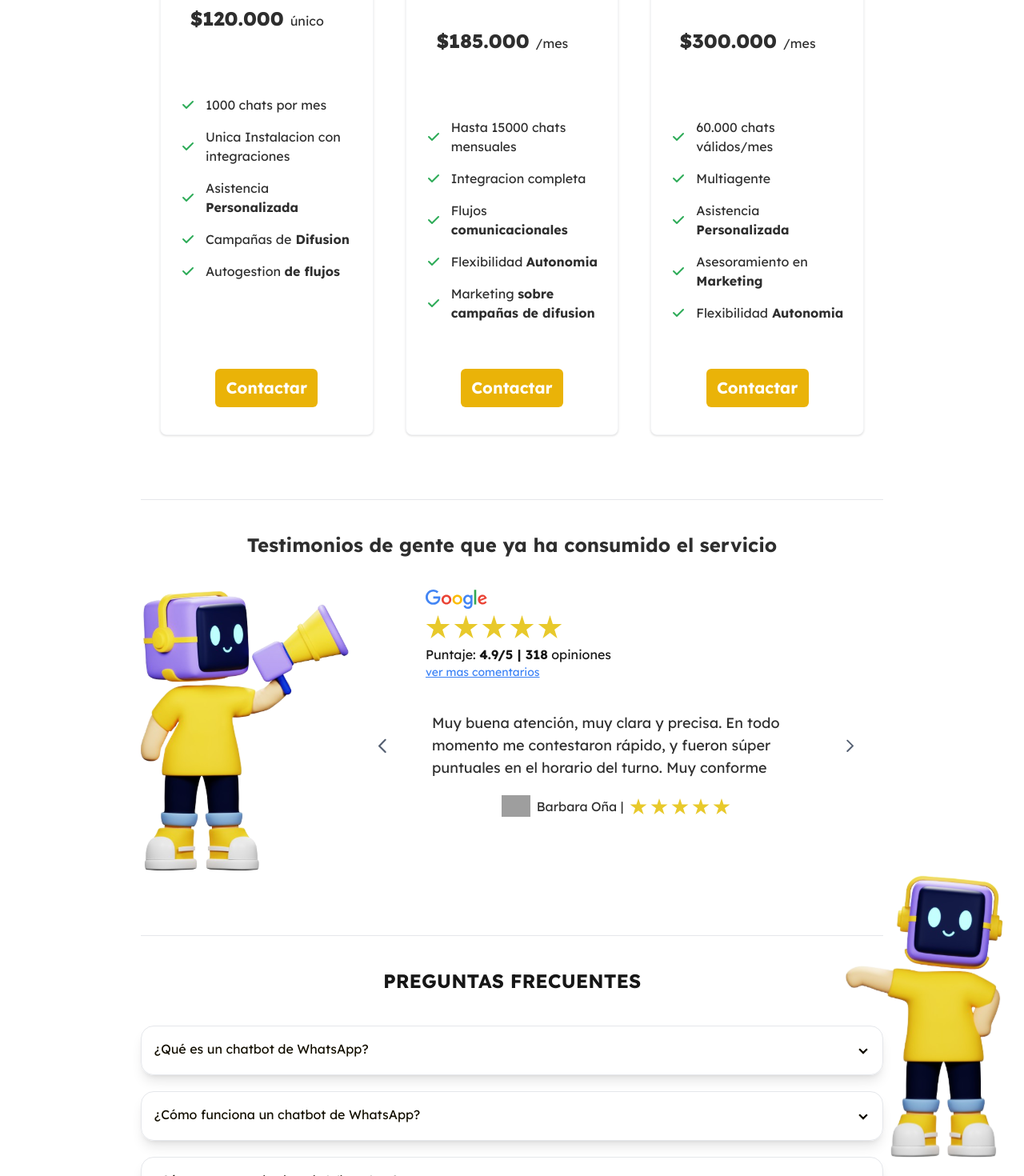
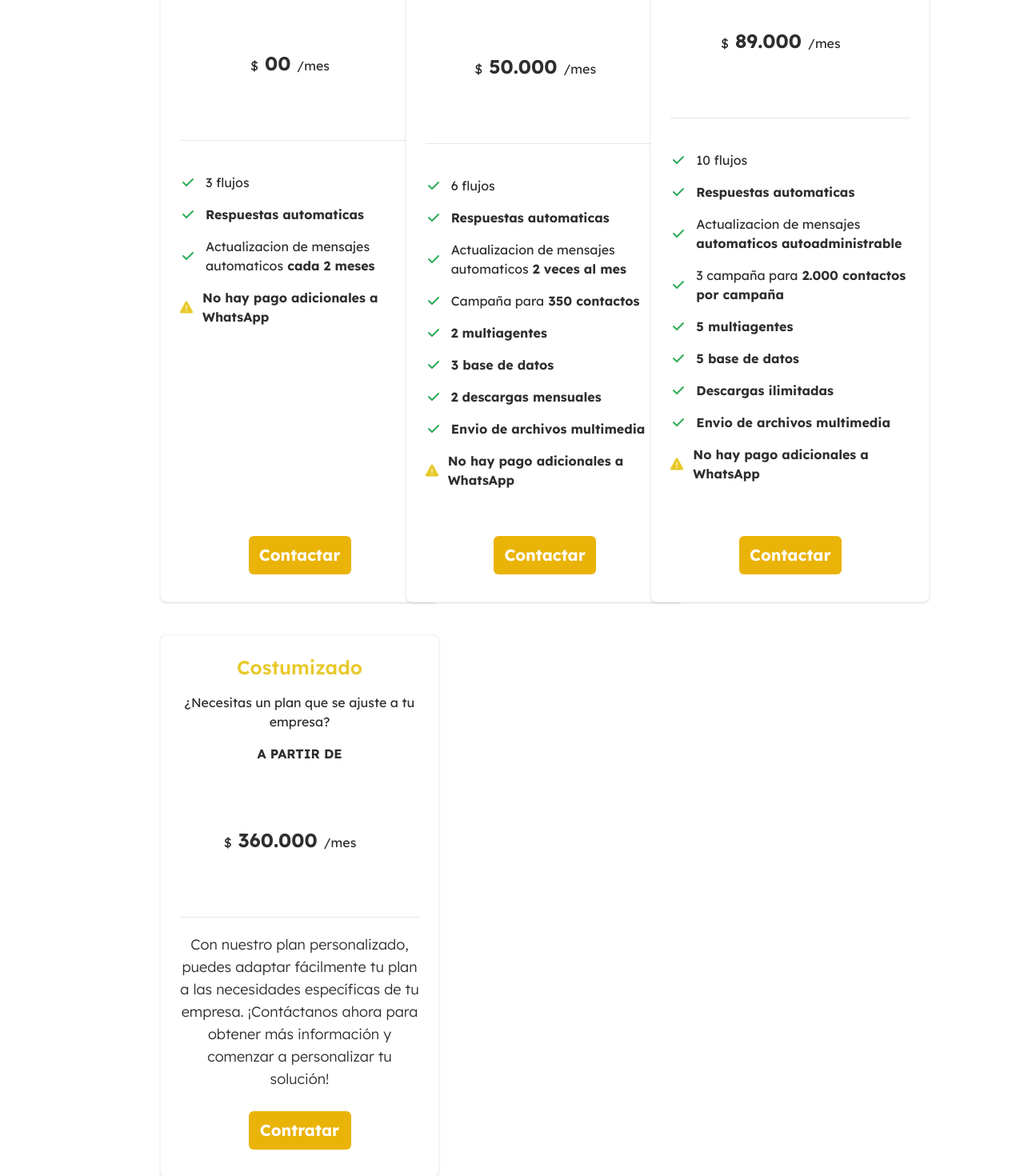
Before and after one commit to RST-Sistemas/chatbot-landing, a Next.js app: page / in a window 1280 px wide. Shown: the part 2520-3990 px from the top of the page at 80% size. Built offline with nearby package versions, Linux system fonts and the light colour scheme; grey boxes are pictures that could not be loaded.

Commit message:
fix price table

```diff
--- a/src/app/Components/PriceTable/PriceTable.jsx
+++ b/src/app/Components/PriceTable/PriceTable.jsx
@@ -3,72 +3,92 @@
 import React from "react";
 import Package from "./components/Package";
 import Statement from "./components/Statement";
+import Items from "./components/Items";
+import Link from "next/link";
+import ButtonContactar from "../Buttons/ButtonAssist";
+import CostumePackage from "./components/CostumePackage";
 
 const listItems = {
   inicial: [
     {
-      text: "1000 chats por mes",
+      text: "3 flujos",
       bold: "",
     },
     {
-      text: "Unica Instalacion con integraciones",
+      text: "",
+      bold: "Respuestas automaticas",
+    },
+    {
+      text: "Actualizacion de mensajes automaticos",
+      bold: "cada 2 meses",
+    },
+  ],
+  emprendedores: [
+    {
+      text: "6 flujos",
       bold: "",
     },
     {
-      text: "Asistencia",
-      bold: "Personalizada",
+      text: "",
+      bold: "Respuestas automaticas",
     },
     {
-      text: "Campañas de",
-      bold: "Difusion",
+      text: "Actualizacion de mensajes automaticos",
+      bold: "2 veces al mes",
     },
     {
-      text: "Autogestion ",
-      bold: "de flujos",
+      text: "Campaña para",
+      bold: "350 contactos",
+    },
+    {
+      text: "",
+      bold: "2 multiagentes",
+    },
+    {
+      text: "",
+      bold: "3 base de datos",
+    },
+    {
+      text: "",
+      bold: "2 descargas mensuales",
+    },
+    {
+      text: "",
+      bold: "Envio de archivos multimedia",
     },
   ],
-  premium: [
+  pyme: [
     {
-      text: "Hasta 15000 chats mensuales",
+      text: "10 flujos",
       bold: "",
     },
     {
-      text: "Integracion completa",
-      bold: "",
+      text: "",
+      bold: "Respuestas automaticas",
     },
     {
-      text: "Flujos ",
-      bold: "comunicacionales",
+      text: "Actualizacion de mensajes",
+      bold: "automaticos autoadministrable",
     },
     {
-      text: "Flexibilidad ",
-      bold: "Autonomia",
+      text: "3 campaña para",
+      bold: "2.000 contactos por campaña",
     },
     {
-      text: "Marketing  ",
-      bold: "sobre campañas de difusion",
-    },
-  ],
-  enterprise: [
-    {
-      text: "60.000 chats válidos/mes",
-      bold: "",
+      text: "",
+      bold: "5 multiagentes",
     },
     {
-      text: "Multiagente",
-      bold: "",
+      text: "",
+      bold: "5 base de datos",
     },
     {
-      text: "Asistencia ",
-      bold: "Personalizada",
+      text: "",
+      bold: "Descargas ilimitadas",
     },
     {
-      text: "Asesoramiento en",
-      bold: "Marketing",
-    },
-    {
-      text: "Flexibilidad",
-      bold: "Autonomia",
+      text: "",
+      bold: "Envio de archivos multimedia",
     },
   ],
 };
@@ -81,31 +101,33 @@ const PriceTable = () => {
           <Statement />
           <div className='space-y-10 lg:grid lg:grid-cols-3 sm:gap-6 xl:gap-10 lg:space-y-0 md:gap-4 '>
             <Package
-              title='Inicial'
-              description='La mejor opción para emprendedores.'
-              price='$120.000 '
-              times={"único"}
+              title='Gratis'
+              description='¡Mejora tu atención al cliente sin costo alguno! Obtén acceso gratuito a herramientas básicas para impulsar tu negocio.'
+              price='00 '
+              times={"/mes"}
               listItems={listItems.inicial}
               url='#contact'
             />
 
             <Package
-              title='Premium'
-              description='Ideal para PyMEs con un foco medio de comunicación.'
-              price='$185.000 '
+              title='Emprendedores'
+              description='Haz crecer tu empresa con nuestra solución diseñada para emprendedores. '
+              price='50.000 '
+              offer='89.000'
               times={"/mes"}
-              listItems={listItems.premium}
+              listItems={listItems.emprendedores}
               url='#contact'
             />
 
             <Package
-              title='Enterprise'
-              description='Ideal para empresas de alto tránsito comunicacional.'
-              price='$300.000 '
+              title='PyMe'
+              description='Optimiza la eficiencia de tu negocio con nuestra oferta especial para PyMes.'
+              price='89.000 '
               times={"/mes"}
-              listItems={listItems.enterprise}
+              listItems={listItems.pyme}
               url='#contact'
             />
+            <CostumePackage />
           </div>
         </div>
       </section>
--- /dev/null
+++ b/src/app/Components/PriceTable/components/CostumePackage.jsx
@@ -0,0 +1,41 @@
+import React from "react";
+import ButtonContactar from "../../Buttons/ButtonAssist";
+import Link from 'next/link'
+
+export default function CostumePackage() {
+  return (
+    <div className='flex w-[349px] flex-col justify-between max-w-lg p-6 mx-auto text-center bg-white border border-gray-100 rounded-lg shadow text-accent '>
+      <div>
+        <h3 className='mb-4 text-2xl font-semibold text-primary'>
+          Costumizado
+        </h3>
+        <p className='mb-4 text-base '>
+          ¿Necesitas un plan que se ajuste a tu empresa?
+        </p>
+        <p className='mb-4 text-base font-bold '>A PARTIR DE</p>
+        <div className='flex items-baseline justify-center gap-2 my-4 mr-6 md:my-20'>
+          <span className='text-accent'>$</span>
+          <span className='text-3xl font-bold text-accent md:text-2xl'>
+            360.000
+          </span>
+          <span className='text-accent'>/mes</span>
+        </div>
+        <hr className='my-5' />
+        <p className='font-light text-accent sm:text-lg dark:text-gray-400'>
+          Con nuestro plan personalizado, puedes adaptar fácilmente tu plan a
+          las necesidades específicas de tu empresa. ¡Contáctanos ahora para
+          obtener más información y comenzar a personalizar tu solución!
+        </p>
+      </div>
+
+      <div className='flex justify-center'>
+        <Link
+          href='#contact'
+          className='text-white bg-primary-600 hover:bg-primary-700 focus:ring-4 focus:ring-primary-200 font-medium rounded-lg text-sm px-5 py-2.5 text-center dark:text-white dark:focus:ring-primary-900 mt-4'
+        >
+          <ButtonContactar className='flex flex-col justify-center' />
+        </Link>
+      </div>
+    </div>
+  );
+}
--- a/src/app/Components/PriceTable/components/Items.jsx
+++ b/src/app/Components/PriceTable/components/Items.jsx
@@ -1,6 +1,6 @@
 /** @format */
 
-import { Check } from "@/assets/svg";
+import { Check, WarningSVG } from "@/assets/svg";
 import Image from "next/image";
 
 const Items = ({ listItems }) => {
@@ -17,6 +17,14 @@ const Items = ({ listItems }) => {
           </div>
         </li>
       ))}
+      <li className='flex items-center space-x-3'>
+        <Image className='[&>svg]:fill-red' src={WarningSVG} alt='check' />
+        <div>
+          <span className='font-bold text-accent'>
+            No hay pago adicionales a WhatsApp
+          </span>
+        </div>
+      </li>
     </ul>
   );
 };
--- a/src/app/Components/PriceTable/components/Package.jsx
+++ b/src/app/Components/PriceTable/components/Package.jsx
@@ -3,20 +3,31 @@ import Link from "next/link";
 import ButtonContactar from "../../Buttons/ButtonContactar";
 import Items from "./Items";
 
-const Package = ({ title, times, description, price, listItems, url }) => {
+const Package = ({
+  title,
+  times,
+  description,
+  price,
+  offer,
+  listItems,
+  url,
+}) => {
   return (
-    <div className='flex flex-col justify-between max-w-lg p-6 mx-auto text-center bg-white border border-gray-100 rounded-lg shadow text-accent '>
+    <div className='flex min-h-[846px] w-[349px] flex-col justify-between max-w-lg p-6 mx-auto text-center bg-white border border-gray-100 rounded-lg shadow text-accent '>
       <div>
-        <h3 className='mb-4 text-2xl font-semibold text-yellow-300'>{title}</h3>
-        <p className='font-light text-accent sm:text-lg dark:text-gray-400'>
+        <h3 className='mb-4 text-2xl font-semibold text-primary'>{title}</h3>
+        <p className='text-base text-accent sm:text-lg dark:text-gray-400'>
           {description}
         </p>
-        <div className='flex items-baseline justify-center my-4 mr-6 md:my-20'>
-          <span className='mr-2 text-5xl font-extrabold text-accent md:text-2xl'>
+        <span className='text-3xl text-accent md:text-2xl'>{offer}</span>
+        <div className='flex items-baseline justify-center gap-2 my-4 mr-6 md:my-20'>
+          <span className='text-base text-accent '>$</span>
+          <span className='text-3xl font-bold text-accent md:text-2xl'>
             {price}
           </span>
-          <span className='text-accent dark:text-gray-400'>{times}</span>
+          <span className='text-base text-accent '>{times}</span>
         </div>
+        <hr className='my-10' />
         <Items listItems={listItems} />
       </div>
 
```
